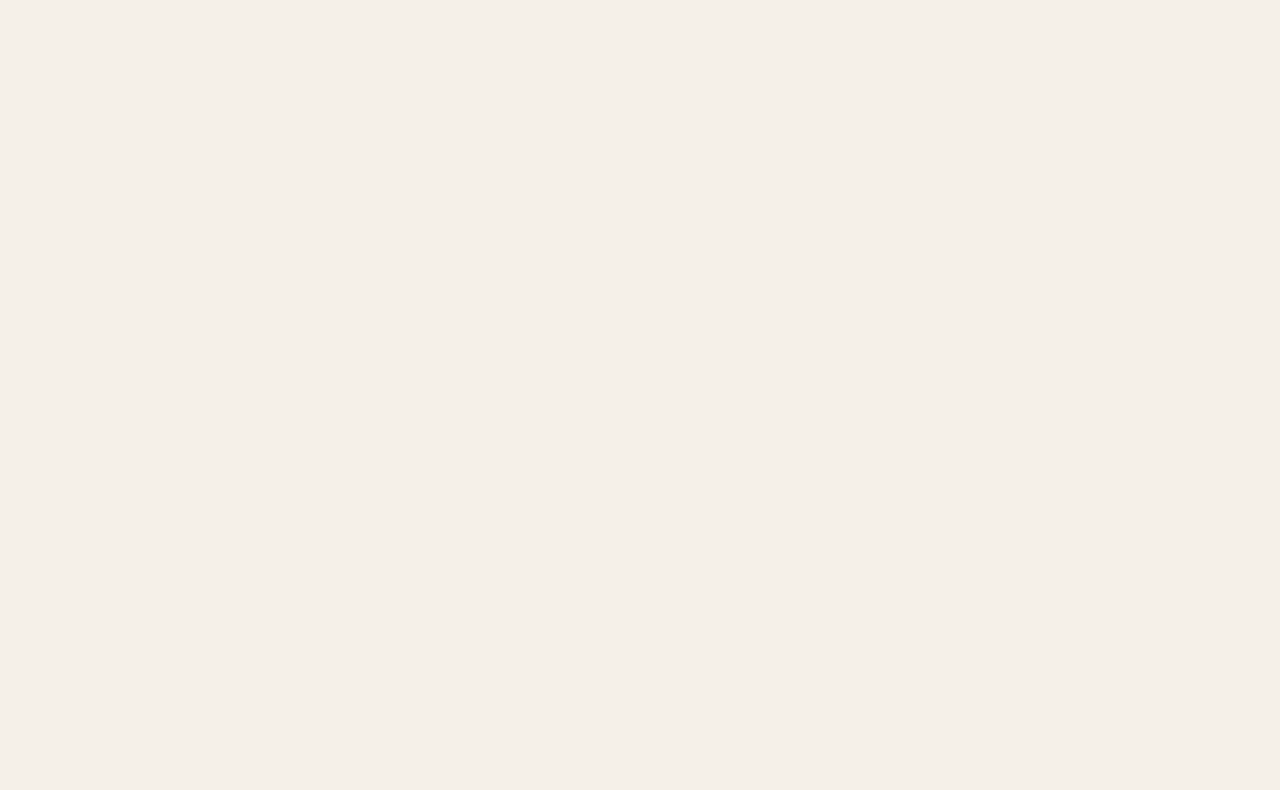
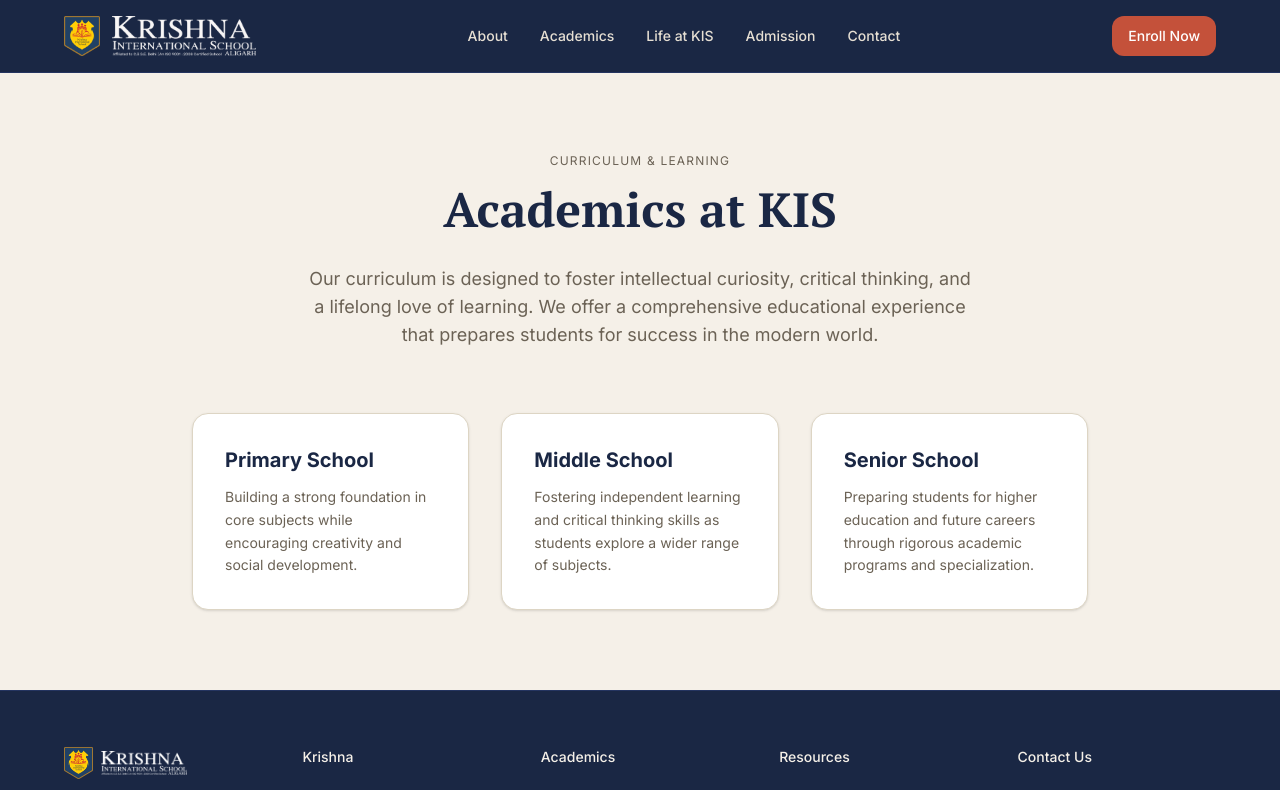
Before and after one commit to vivekyadav389/DETTROIN-INT-Vivek-Website, a React (Vite) app: page /academics in a window 1280 px wide. Before the commit this address had no page. Shown: the top 790 px of the page. Built offline with nearby package versions, Linux system fonts and the light colour scheme.

Commit message:
Implemented remaining Navbar pages: Academics and Contact

```diff
--- a/src/App.jsx
+++ b/src/App.jsx
@@ -4,6 +4,8 @@ import KisLandingPage from './pages/HomePage';
 import { KisAboutPage } from './pages/AboutPage';
 import { LifeAtKisPage } from './pages/LifeAtKisPage';
 import { KisEnrollPage } from './pages/EnrollPage';
+import { AcademicsPage } from './pages/AcademicsPage';
+import { ContactPage } from './pages/ContactPage';
 import './index.css';
 
 const App = () => {
@@ -14,6 +16,8 @@ const App = () => {
         <Route path="/about" element={<KisAboutPage />} />
         <Route path="/life-at-kis" element={<LifeAtKisPage />} />
         <Route path="/enroll" element={<KisEnrollPage />} />
+        <Route path="/academics" element={<AcademicsPage />} />
+        <Route path="/contact" element={<ContactPage />} />
       </Routes>
     </div>
   );
--- a/src/components/kis/KisNavbar.jsx
+++ b/src/components/kis/KisNavbar.jsx
@@ -20,6 +20,9 @@ export function KisNavbar({ onEnrollClick }) {
             let path = "#";
             if (label === "About") path = "/about";
             if (label === "Life at KIS") path = "/life-at-kis";
+            if (label === "Academics") path = "/academics";
+            if (label === "Admission") path = "/enroll";
+            if (label === "Contact") path = "/contact";
 
             return (
               <Link
--- /dev/null
+++ b/src/pages/AcademicsPage.jsx
@@ -0,0 +1,37 @@
+import { KisNavbar } from "@/components/kis/KisNavbar";
+import { KisFooter } from "@/components/kis/KisFooter";
+
+export function AcademicsPage() {
+  return (
+    <div className="min-w-0 bg-kis-cream font-kis-body">
+      <KisNavbar />
+      <main className="mx-auto max-w-5xl py-20 px-6 md:px-16 text-center">
+        <div className="mb-4 font-kis-body text-xs uppercase tracking-widest text-kis-muted-foreground">
+          Curriculum & Learning
+        </div>
+        <h1 className="mb-8 font-kis-headings text-4xl font-bold text-kis-navy md:text-5xl">
+          Academics at KIS
+        </h1>
+        <p className="mx-auto max-w-2xl text-lg text-kis-muted-foreground">
+          Our curriculum is designed to foster intellectual curiosity, critical thinking, and a lifelong love of learning. We offer a comprehensive educational experience that prepares students for success in the modern world.
+        </p>
+
+        <div className="mt-16 grid grid-cols-1 md:grid-cols-3 gap-8 text-left">
+          <div className="rounded-2xl border border-kis-border bg-white p-8 shadow-sm">
+            <h3 className="mb-3 text-xl font-bold text-kis-navy">Primary School</h3>
+            <p className="text-sm leading-relaxed text-kis-muted-foreground">Building a strong foundation in core subjects while encouraging creativity and social development.</p>
+          </div>
+          <div className="rounded-2xl border border-kis-border bg-white p-8 shadow-sm">
+            <h3 className="mb-3 text-xl font-bold text-kis-navy">Middle School</h3>
+            <p className="text-sm leading-relaxed text-kis-muted-foreground">Fostering independent learning and critical thinking skills as students explore a wider range of subjects.</p>
+          </div>
+          <div className="rounded-2xl border border-kis-border bg-white p-8 shadow-sm">
+            <h3 className="mb-3 text-xl font-bold text-kis-navy">Senior School</h3>
+            <p className="text-sm leading-relaxed text-kis-muted-foreground">Preparing students for higher education and future careers through rigorous academic programs and specialization.</p>
+          </div>
+        </div>
+      </main>
+      <KisFooter />
+    </div>
+  );
+}
--- /dev/null
+++ b/src/pages/ContactPage.jsx
@@ -0,0 +1,43 @@
+import { KisNavbar } from "@/components/kis/KisNavbar";
+import { KisFooter } from "@/components/kis/KisFooter";
+
+export function ContactPage() {
+  return (
+    <div className="min-w-0 bg-kis-cream font-kis-body">
+      <KisNavbar />
+      <main className="mx-auto max-w-5xl py-20 px-6 md:px-16 text-center">
+        <div className="mb-4 font-kis-body text-xs uppercase tracking-widest text-kis-muted-foreground">
+          Get in Touch
+        </div>
+        <h1 className="mb-8 font-kis-headings text-4xl font-bold text-kis-navy md:text-5xl">
+          Contact Us
+        </h1>
+        <p className="mx-auto max-w-2xl text-lg text-kis-muted-foreground">
+          We'd love to hear from you. Whether you have a question about admissions, our programs, or anything else, our team is ready to answer all your questions.
+        </p>
+
+        <div className="mt-16 flex flex-col md:flex-row gap-12 text-left justify-center">
+          <div className="flex-1 rounded-2xl border border-kis-border bg-white p-8 shadow-sm max-w-md">
+            <h3 className="mb-6 text-2xl font-bold text-kis-navy">Contact Information</h3>
+
+            <div className="mb-4">
+              <h4 className="font-bold text-kis-navy">Address:</h4>
+              <p className="text-sm text-kis-muted-foreground mt-1">Krishna International School,<br />123 Education Lane, Cityville, State 12345</p>
+            </div>
+
+            <div className="mb-4">
+              <h4 className="font-bold text-kis-navy">Phone:</h4>
+              <p className="text-sm text-kis-muted-foreground mt-1">+91 73510 50000<br />+91 98370 50000</p>
+            </div>
+
+            <div className="mb-4">
+              <h4 className="font-bold text-kis-navy">Email:</h4>
+              <p className="text-sm text-kis-muted-foreground mt-1">info@krishnainternational.edu<br />admissions@krishnainternational.edu</p>
+            </div>
+          </div>
+        </div>
+      </main>
+      <KisFooter />
+    </div>
+  );
+}
```
